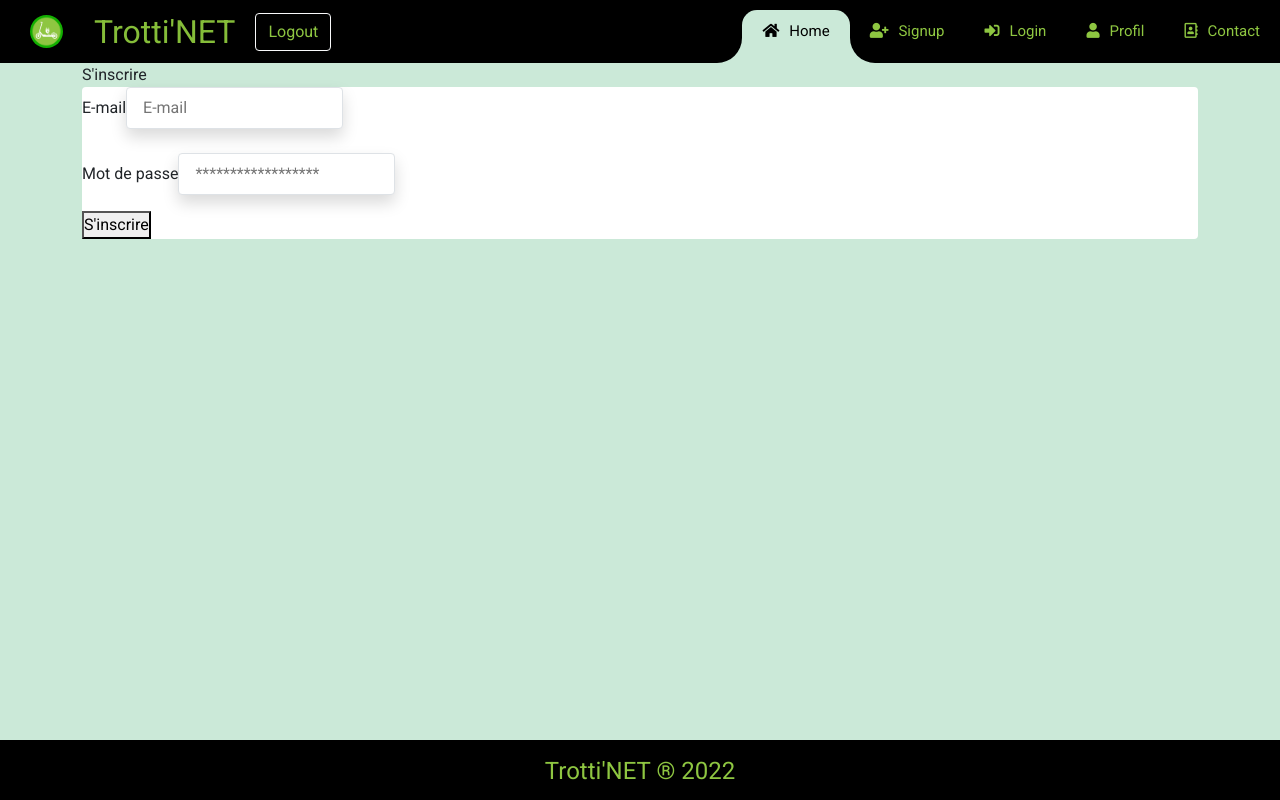
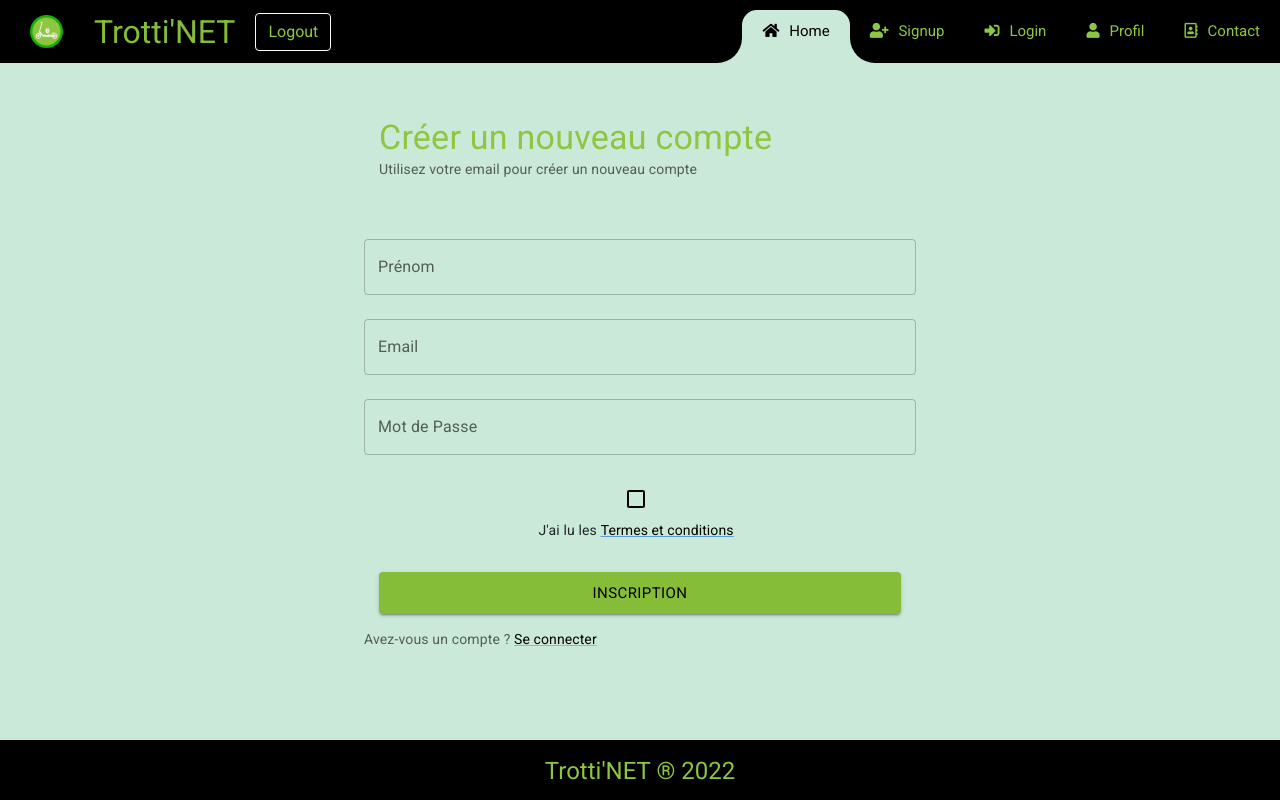
Before and after one commit to jordan-creyelman/trotinette, a React (Create React App) app: page /inscription in a window 1280 px wide. Built offline with nearby package versions, Linux system fonts and the light colour scheme.

Commit message:
update_page_register

```diff
--- a/src/pages/SignUp/index.css
+++ b/src/pages/SignUp/index.css
@@ -4,3 +4,20 @@
     justify-content: center;
     margin-top: 30px;
 }
+
+.btn-register{
+    color: #000000 !important;
+    background-color: #85bd39 !important;
+}
+
+.link_validation{
+    color: #000000 !important;
+}
+
+.linksignup{
+    color: #000000 !important;
+}
+
+.checkbox{
+    color: #000000 !important;
+}
--- a/src/pages/SignUp/index.jsx
+++ b/src/pages/SignUp/index.jsx
@@ -3,6 +3,8 @@ import { useDispatch } from 'react-redux';
 import Cookies from 'js-cookie';
 import { logIn } from '../../redux/userActions';
 import { useNavigate } from "react-router-dom";
+import { Box, Button, Checkbox, Container, Link, TextField, Typography} from '@mui/material';
+import "./index.css";
 
 function SignUp() {
   const dispatch = useDispatch();
@@ -40,27 +42,115 @@ function SignUp() {
 
   return (
     <>
-      <div className="container">
-        <div className="title">S'inscrire</div>
-        <div className="w-full max-w-xs">
-          <form className="bg-white shadow-md rounded px-8 pt-6 pb-8 mb-4" onSubmit={submitInfo}>
-            <div className="mb-4">
-              <label className="block text-gray-700 text-sm font-bold mb-2" htmlFor="email">
-                E-mail
-              </label>
-              <input className="shadow appearance-none border rounded w-full py-2 px-3 text-gray-700 leading-tight focus:outline-none focus:shadow-outline" id="email" type="text" placeholder="E-mail"></input>
-            </div>
-            <div className="mb-6">
-              <label className="block text-gray-700 text-sm font-bold mb-2" htmlFor="password">
-                Mot de passe
-              </label>
-              <input className="shadow appearance-none border rounded w-full py-2 px-3 text-gray-700 mb-3 leading-tight focus:outline-none focus:shadow-outline" id="password" type="password" placeholder="******************"></input>
-            </div>
-            <button className="buttonPink" type="submit">
-              S'inscrire
-            </button>
+    <div className='Register'>
+      <Box
+        component="main"
+        sx={{
+          alignItems: 'center',
+          display: 'flex',
+          flexGrow: 1,
+          minHeight: '100%'
+        }}
+      >
+        <Container maxWidth="sm">
+          <form>
+            <Box sx={{ my: 3 }}>
+              <Typography
+                color="textPrimary"
+                variant="h4"
+              >
+                Créer un nouveau compte
+              </Typography>
+              <Typography
+                color="textSecondary"
+                gutterBottom
+                variant="body2"
+              >
+                Utilisez votre email pour créer un nouveau compte
+              </Typography>
+            </Box>
+            <TextField
+              fullWidth
+              label="Prénom"
+              margin="normal"
+              name="firstName"
+              variant="outlined"
+            />
+            <TextField
+              fullWidth
+              label="Email"
+              margin="normal"
+              name="email"
+              type="email"
+              variant="outlined"
+            />
+            <TextField
+              fullWidth
+              label="Mot de Passe"
+              margin="normal"
+              name="password"
+              type="password"
+              variant="outlined"
+            />
+            <Box
+              sx={{
+                alignItems: 'center',
+                display: 'flex',
+                ml: -1
+              }}
+            >
+              <Checkbox className="checkbox"
+                name="policy"
+              />
+              <Typography
+                variant="body2"
+              >
+                J'ai lu les
+                {' '}
+                <Link
+                  href="https://github.com/git/git-scm.com/blob/main/MIT-LICENSE.txt"
+                  passHref
+                >
+                  <Link className="link_validation"
+                    underline="always"
+                    variant="subtitle2"
+                  >
+                  Termes et conditions
+                  </Link>
+                </Link>
+              </Typography>
+            </Box>
+            <Box sx={{ py: 2 }}>
+              <Button className="btn-register"
+                fullWidth
+                size="large"
+                type="submit"
+                variant="contained"
+              >
+                Inscription
+              </Button>
+
+            </Box>
+            <Typography
+              color="textSecondary"
+              variant="body2"
+            >
+              Avez-vous un compte ?
+              {' '}
+              <Link
+                href="/connexion"
+              >
+                <Link className="linksignup"
+                  variant="subtitle2"
+                  underline="hover"
+                >
+                  Se connecter
+                </Link>
+              </Link>
+            </Typography>
           </form>
-        </div>
+        </Container>
+      </Box>
       </div>
     </>
   )
```
